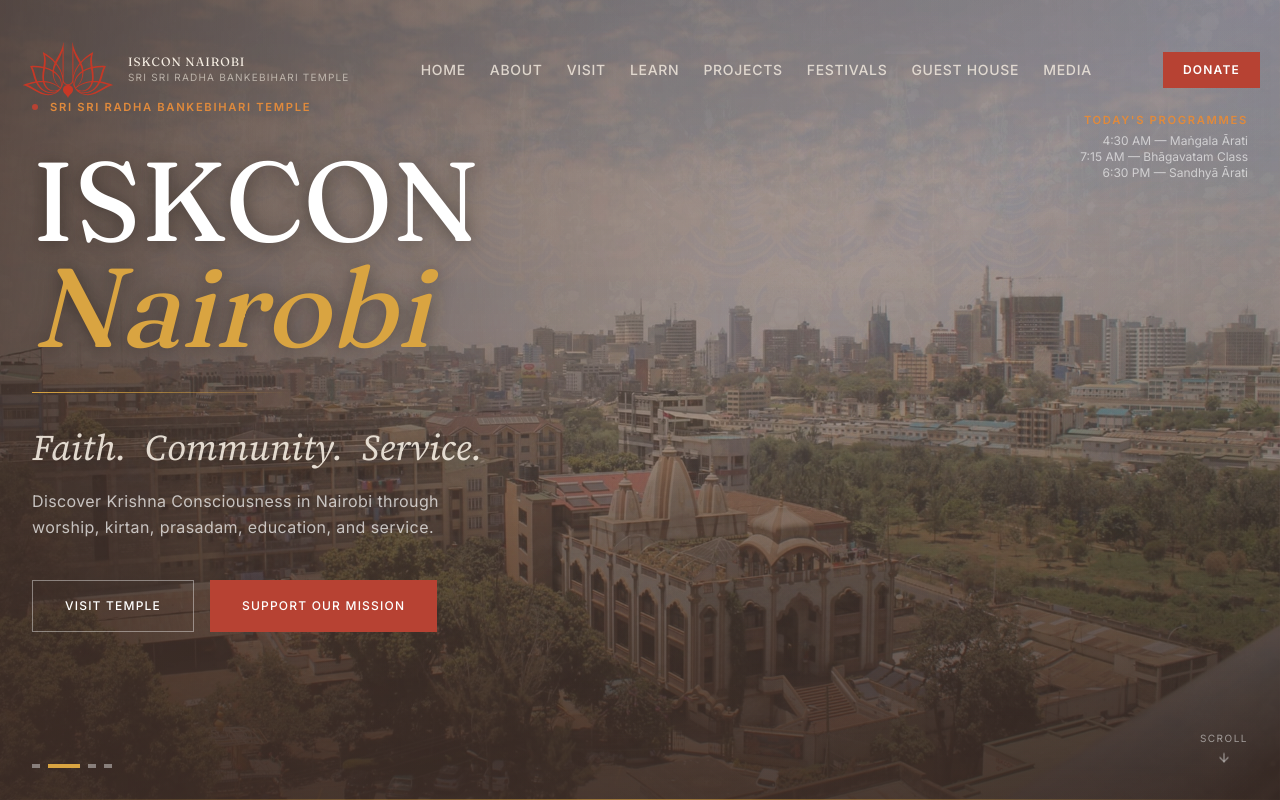
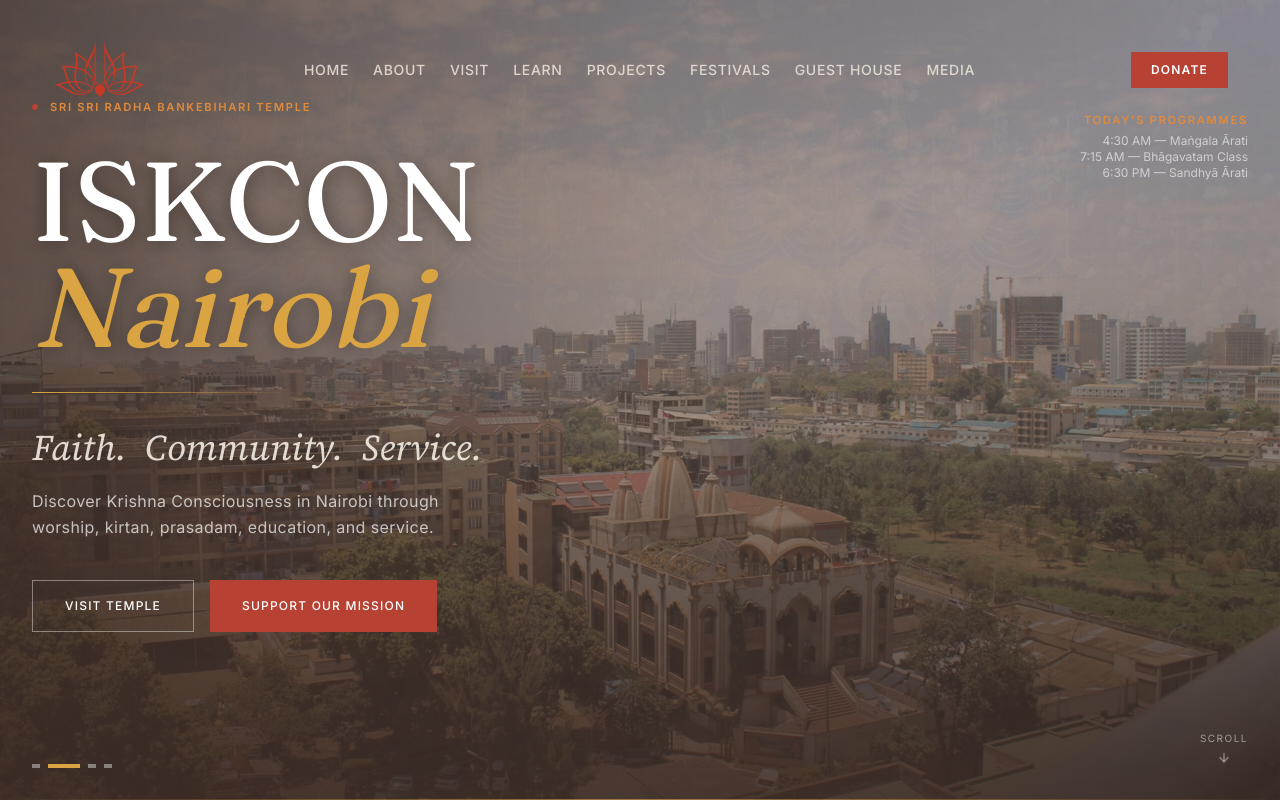
Before and after one commit to mongaremanfredo/iskcon-nairobi, a Next.js app: page / in a window 1280 px wide. Shown: the top 800 px of the page. Built offline with nearby package versions, Linux system fonts and the light colour scheme.

Commit message:
Refine desktop nav logo text behavior

```diff
--- a/src/components/layout/Navigation.tsx
+++ b/src/components/layout/Navigation.tsx
@@ -27,7 +27,7 @@ export default function Navigation() {
         isOpen && "bg-dusk/95 border-gold/25"
       )}
     >
-      <div className="mx-auto w-full max-w-[1280px]">
+      <div className="content-width section-padding">
         <nav className="flex items-center justify-between gap-6 max-[760px]:gap-3">
           <Link
             href="/"
@@ -42,7 +42,12 @@ export default function Navigation() {
                   : "h-[104px] w-24 max-[760px]:h-[78px] max-[760px]:w-[72px]"
               )}
             />
-            <span className="flex min-w-0 flex-col gap-[3px]">
+            <span
+              className={cn(
+                "min-w-0 flex-col gap-[3px] transition-opacity duration-300 max-[760px]:flex",
+                scrolled ? "flex opacity-100" : "hidden opacity-0 max-[760px]:flex max-[760px]:opacity-100"
+              )}
+            >
               <span className="font-playfair text-xs uppercase leading-none tracking-[0.08em] text-sand">
                 ISKCON NAIROBI
               </span>
```
